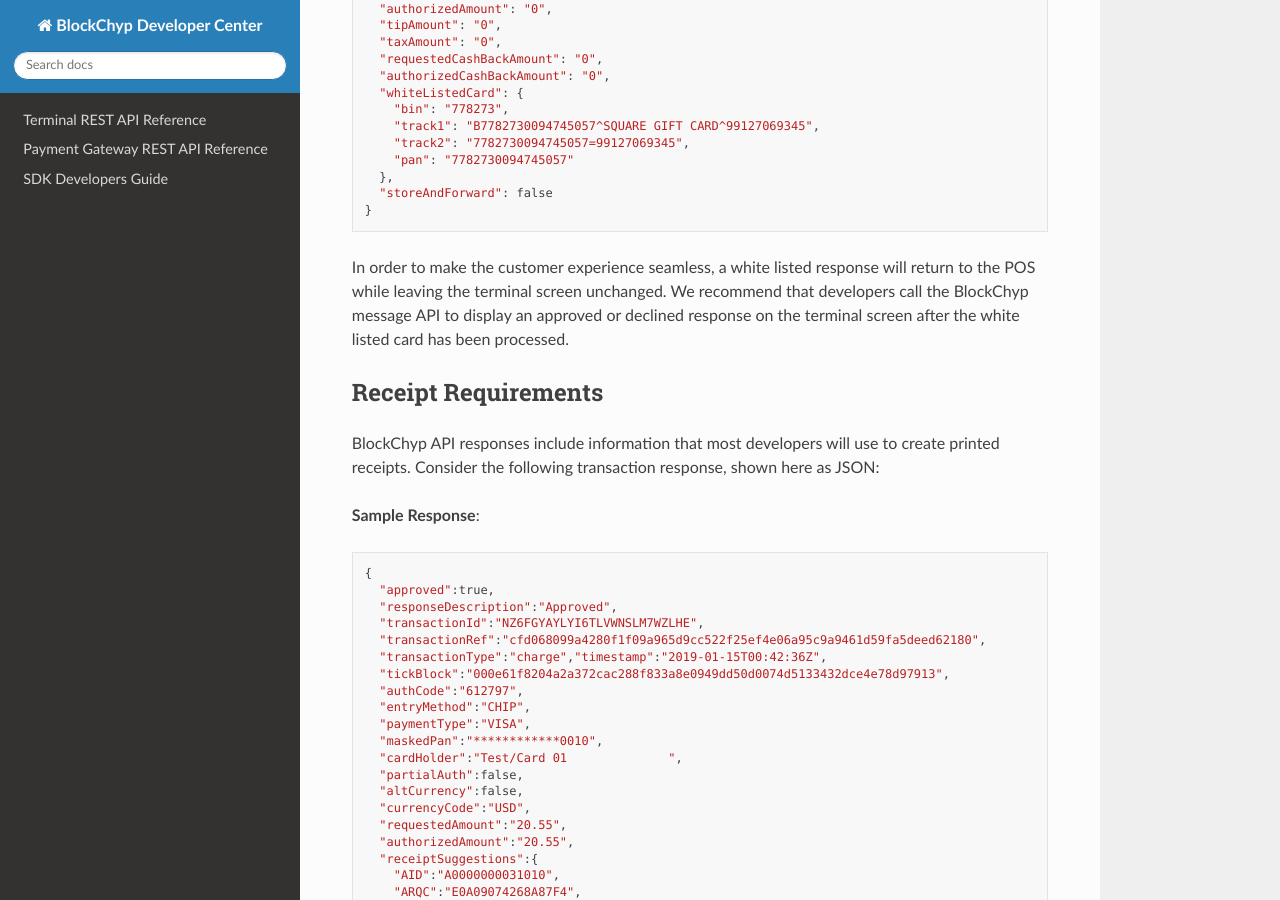
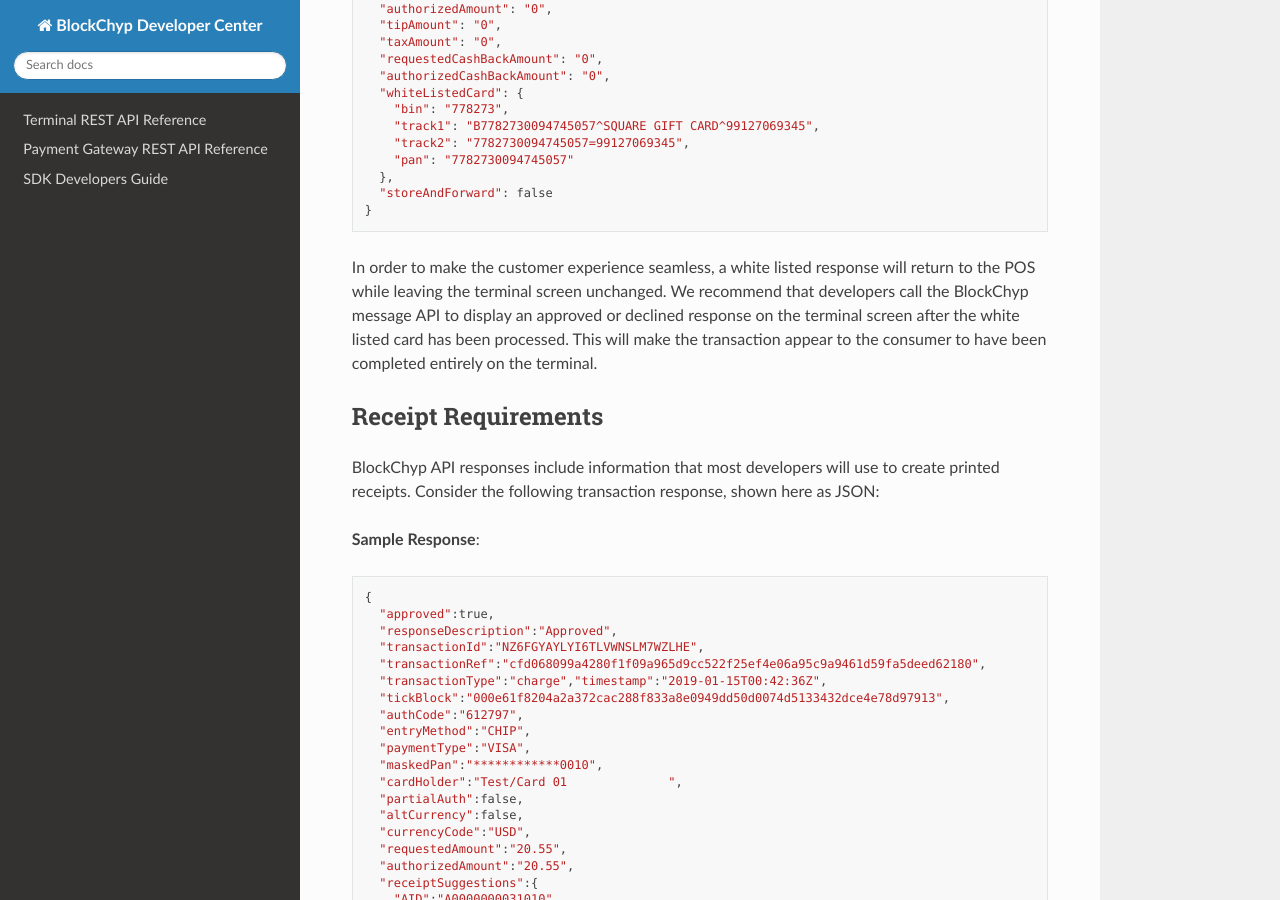
Before and after one commit to blockchyp/developer-docs, a Sphinx documentation site: the page built from docs/index.rst, in a window 1280 px wide and 900 px high, scrolled down 4115 px. Built offline with Sphinx 7.4.7 and the Read the Docs theme 2.0.0, drawn with Linux system fonts in a browser that asks for light colours.

```diff
--- a/docs/index.rst
+++ b/docs/index.rst
@@ -231,6 +231,8 @@
 return to the POS while leaving the terminal screen unchanged.  We recommend
 that developers call the BlockChyp message API to display an approved or declined
 response on the terminal screen after the white listed card has been processed.
+This will make the transaction appear to the consumer to have been completed
+entirely on the terminal.
 
 Receipt Requirements
 ------------------------
```
